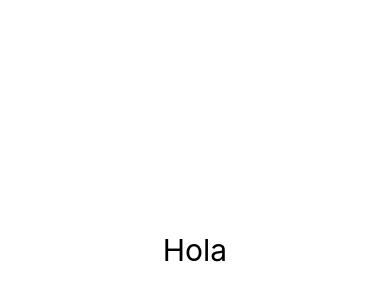
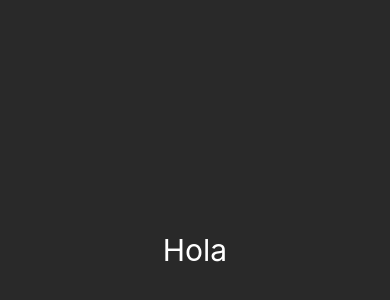
Before and after one commit to pablocoronel/react-native-con-expo, a React Native app: screen / in a window 390 px wide. Shown: the part 172-472 px from the top of the page. Built offline with nearby package versions, Linux system fonts and the light colour scheme.

Commit message:
feat: add styles

```diff
--- a/App.js
+++ b/App.js
@@ -1,14 +1,22 @@
 import React from 'react';
-import { Text, View } from 'react-native';
+import { Text, View, StyleSheet } from 'react-native';
 
 const App = () => {
 	return (
-		<View
-			style={{ flex: 1, justifyContent: 'center', alignItems: 'center' }}
-		>
-			<Text style={{ fontSize: 30 }}>Hola</Text>
+		<View style={styles.container}>
+			<Text style={styles.title}>Hola</Text>
 		</View>
 	);
 };
 
+const styles = StyleSheet.create({
+	container: {
+		flex: 1,
+		justifyContent: 'center',
+		alignItems: 'center',
+		backgroundColor: '#292929',
+	},
+	title: { fontSize: 30, color: '#fff' },
+});
+
 export default App;
```
